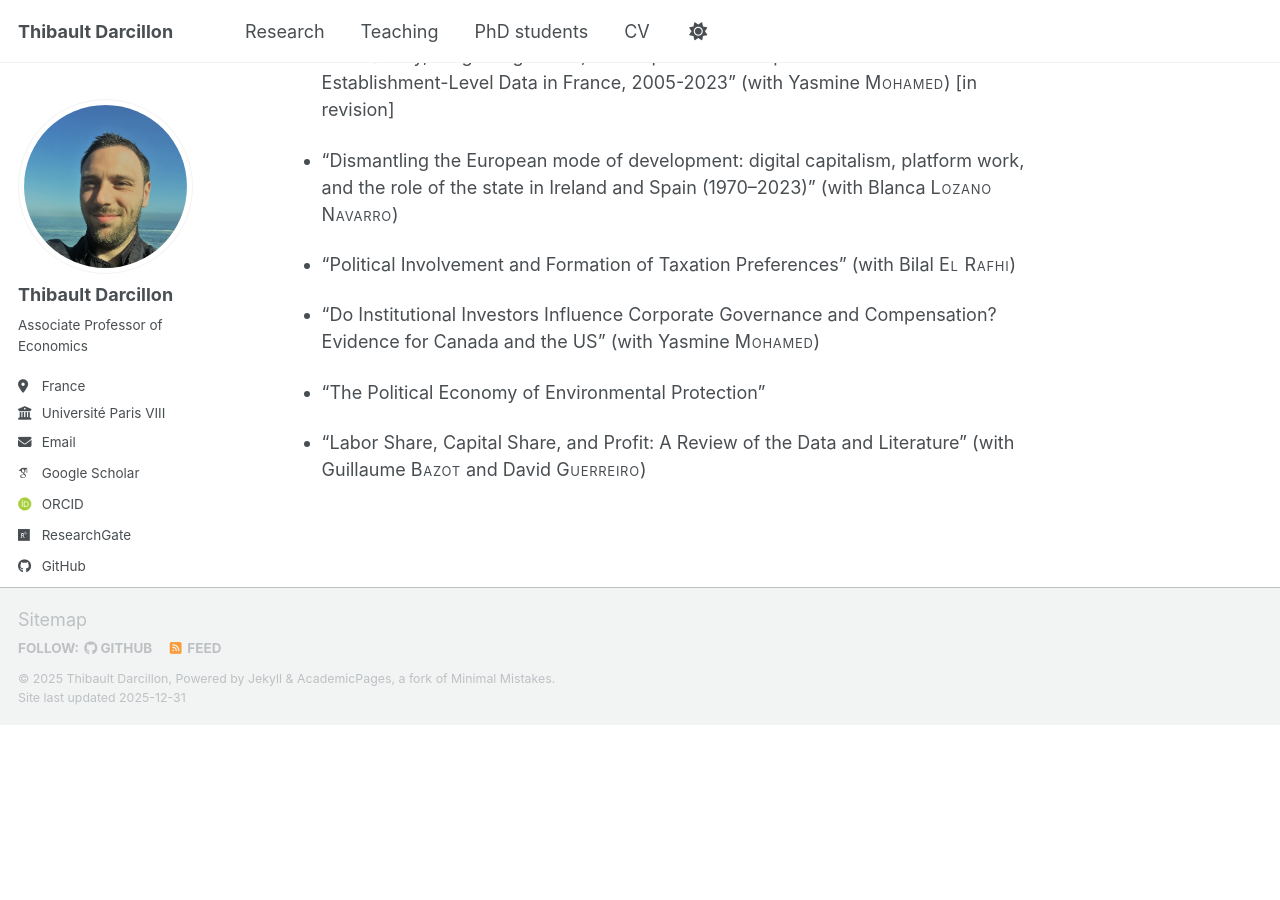
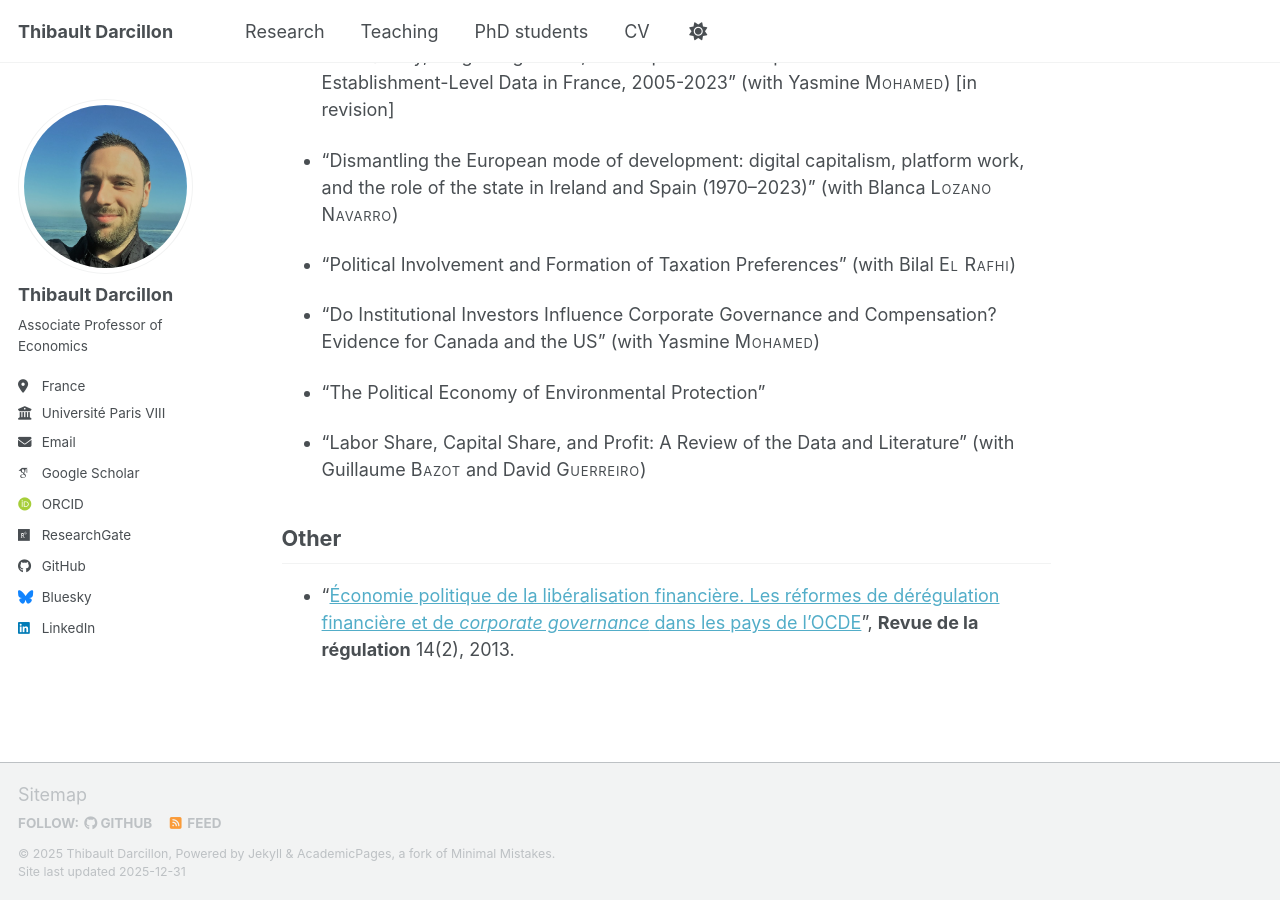
Before and after one commit to thibaultdarcillon/thibaultdarcillon.github.io, a Jekyll site: the page built from _pages/research.md, in a window 1280 px wide and 900 px high, scrolled down 2182 px. Built offline with Jekyll 4.4.1, drawn with Linux system fonts in a browser that asks for light colours; some web fonts are replaced; a script bundle is joined from its source files by our own code; library files that are not in the unit come from our copies; before the commit the page ends 2908 px from its top, so only the background shows below that.

Commit message:
Update Research page

```diff
--- a/_pages/research.md
+++ b/_pages/research.md
@@ -60,3 +60,9 @@
 - "The Political Economy of Environmental Protection"
 
 - "Labor Share, Capital Share, and Profit: A Review of the Data and Literature" (with Guillaume <span class="smallcaps">Bazot</span> and David <span class="smallcaps">Guerreiro</span>)
+
+
+
+## Other
+
+- "[Économie politique de la libéralisation financière. Les réformes de dérégulation financière et de *corporate governance* dans les pays de l’OCDE](https://doi.org/10.4000/regulation.10366)", **Revue de la régulation** 14(2), 2013.
```
